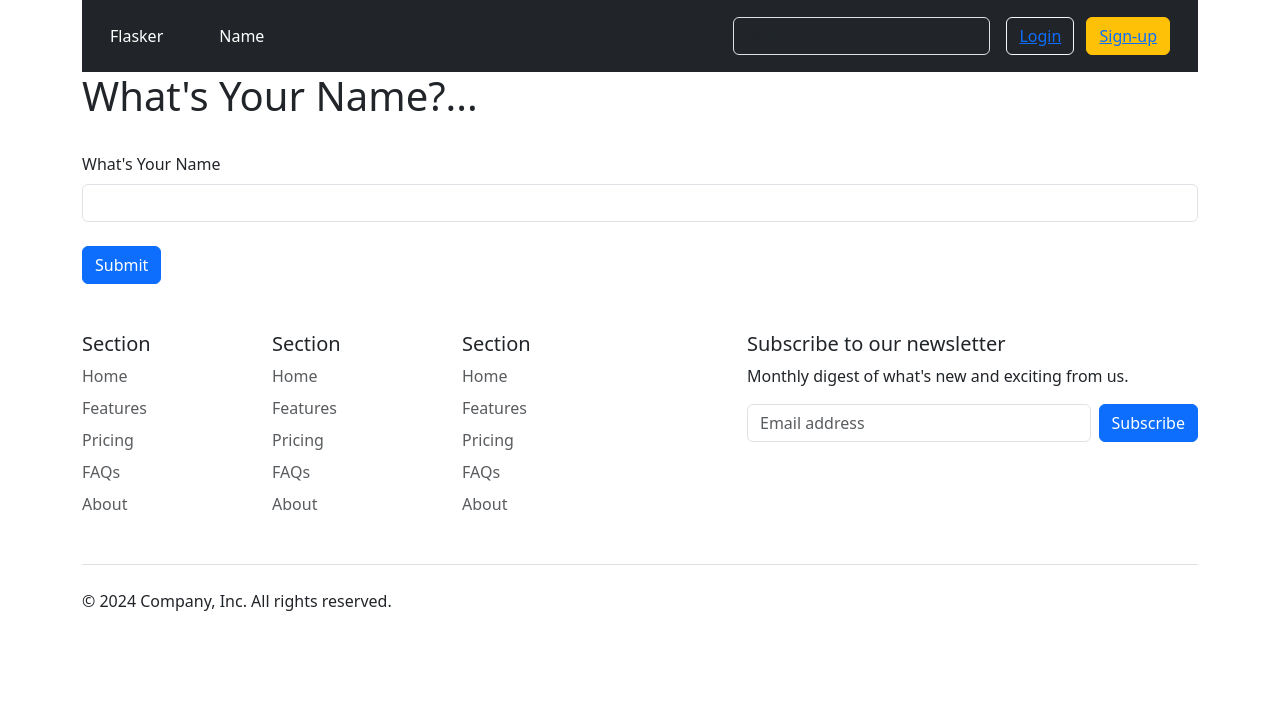
After one commit to dixonmartinez/flaskr, a Flask app: page /name in a window 1280 px wide. The commit adds this page. Shown: the top 726 px of the page. Run offline with Flask 3, Linux system fonts and the light colour scheme.

Commit message:
Update proyect style with bootstrap Add form example test flask-wtf

```diff
--- a/flaskr/__init__.py
+++ b/flaskr/__init__.py
@@ -1,6 +1,10 @@
+from . import auth
+from . import blog
+from wtforms.validators import DataRequired
+from wtforms import StringField, SubmitField
+from flask_wtf import FlaskForm
 import os
-from flask import Flask, render_template, request
-from flaskr import blog
+from flask import Flask, render_template, request, flash
 
 
 def create_app(test_config=None):
@@ -9,6 +13,7 @@ def create_app(test_config=None):
     app.config.from_mapping(
         SECRET_KEY='dev',
         DATABASE=os.path.join(app.instance_path, 'flasker.sqlite'),
+        DEBUG=True
     )
 
     if test_config is None:
@@ -39,9 +44,26 @@ def create_app(test_config=None):
     from . import db
     db.init_app(app)
 
-    from . import auth
     app.register_blueprint(auth.bp)
     app.register_blueprint(blog.bp)
     app.add_url_rule('/', endpoint='index')
 
+    @app.route('/name', methods=['GET', 'POST'])
+    def name():
+        name = None
+        form = NameForm()
+        # validate form
+        if form.validate_on_submit():
+            name = form.name.data
+            form.name.data = ''
+            flash("Form Submitted Successfull")
+        return render_template('name.html', name=name, form=form)
+
     return app
+
+# Create a form class
+
+
+class NameForm(FlaskForm):
+    name = StringField("What's Your Name", validators=[DataRequired()])
+    submit = SubmitField("Submit")
--- a/flaskr/templates/base.html
+++ b/flaskr/templates/base.html
@@ -16,127 +16,21 @@
     />
   </head>
   <body>
-    {%include 'navbar.html'%}
     <div class="container">
-      <section class="content">
-        <header>{% block header %}{% endblock %}</header>
-        {% for message in get_flashed_messages() %}
-        <div class="flash">{{message}}</div>
-        {% endfor %} {% block content %}{% endblock %}
-      </section>
+      {%include 'navbar.html'%} {% block header %}{% endblock %} {%for message
+      in get_flashed_messages()%}
+      <div class="alert alert-primary alert-dismissible fade show" role="alert">
+        {{message}}
+        <button
+          type="button"
+          class="btn-close"
+          data-bs-dismiss="alert"
+          aria-label="Close"
+        ></button>
+      </div>
+      {%endfor%} {% block content %}{% endblock %} {%include 'footer.html'%}
     </div>
 
-    <footer class="py-5">
-      <div class="row">
-        <div class="col-6 col-md-2 mb-3">
-          <h5>Section</h5>
-          <ul class="nav flex-column">
-            <li class="nav-item mb-2">
-              <a href="#" class="nav-link p-0 text-body-secondary">Home</a>
-            </li>
-            <li class="nav-item mb-2">
-              <a href="#" class="nav-link p-0 text-body-secondary">Features</a>
-            </li>
-            <li class="nav-item mb-2">
-              <a href="#" class="nav-link p-0 text-body-secondary">Pricing</a>
-            </li>
-            <li class="nav-item mb-2">
-              <a href="#" class="nav-link p-0 text-body-secondary">FAQs</a>
-            </li>
-            <li class="nav-item mb-2">
-              <a href="#" class="nav-link p-0 text-body-secondary">About</a>
-            </li>
-          </ul>
-        </div>
-
-        <div class="col-6 col-md-2 mb-3">
-          <h5>Section</h5>
-          <ul class="nav flex-column">
-            <li class="nav-item mb-2">
-              <a href="#" class="nav-link p-0 text-body-secondary">Home</a>
-            </li>
-            <li class="nav-item mb-2">
-              <a href="#" class="nav-link p-0 text-body-secondary">Features</a>
-            </li>
-            <li class="nav-item mb-2">
-              <a href="#" class="nav-link p-0 text-body-secondary">Pricing</a>
-            </li>
-            <li class="nav-item mb-2">
-              <a href="#" class="nav-link p-0 text-body-secondary">FAQs</a>
-            </li>
-            <li class="nav-item mb-2">
-              <a href="#" class="nav-link p-0 text-body-secondary">About</a>
-            </li>
-          </ul>
-        </div>
-
-        <div class="col-6 col-md-2 mb-3">
-          <h5>Section</h5>
-          <ul class="nav flex-column">
-            <li class="nav-item mb-2">
-              <a href="#" class="nav-link p-0 text-body-secondary">Home</a>
-            </li>
-            <li class="nav-item mb-2">
-              <a href="#" class="nav-link p-0 text-body-secondary">Features</a>
-            </li>
-            <li class="nav-item mb-2">
-              <a href="#" class="nav-link p-0 text-body-secondary">Pricing</a>
-            </li>
-            <li class="nav-item mb-2">
-              <a href="#" class="nav-link p-0 text-body-secondary">FAQs</a>
-            </li>
-            <li class="nav-item mb-2">
-              <a href="#" class="nav-link p-0 text-body-secondary">About</a>
-            </li>
-          </ul>
-        </div>
-
-        <div class="col-md-5 offset-md-1 mb-3">
-          <form>
-            <h5>Subscribe to our newsletter</h5>
-            <p>Monthly digest of what's new and exciting from us.</p>
-            <div class="d-flex flex-column flex-sm-row w-100 gap-2">
-              <label for="newsletter1" class="visually-hidden"
-                >Email address</label
-              >
-              <input
-                id="newsletter1"
-                type="text"
-                class="form-control"
-                placeholder="Email address"
-              />
-              <button class="btn btn-primary" type="button">Subscribe</button>
-            </div>
-          </form>
-        </div>
-      </div>
-
-      <div
-        class="d-flex flex-column flex-sm-row justify-content-between py-4 my-4 border-top"
-      >
-        <p>© 2024 Company, Inc. All rights reserved.</p>
-        <ul class="list-unstyled d-flex">
-          <li class="ms-3">
-            <a class="link-body-emphasis" href="#"
-              ><svg class="bi" width="24" height="24">
-                <use xlink:href="#twitter"></use></svg
-            ></a>
-          </li>
-          <li class="ms-3">
-            <a class="link-body-emphasis" href="#"
-              ><svg class="bi" width="24" height="24">
-                <use xlink:href="#instagram"></use></svg
-            ></a>
-          </li>
-          <li class="ms-3">
-            <a class="link-body-emphasis" href="#"
-              ><svg class="bi" width="24" height="24">
-                <use xlink:href="#facebook"></use></svg
-            ></a>
-          </li>
-        </ul>
-      </div>
-    </footer>
     <script
       src="https://cdn.jsdelivr.net/npm/bootstrap@5.3.3/dist/js/bootstrap.bundle.min.js"
       integrity="sha384-YvpcrYf0tY3lHB60NNkmXc5s9fDVZLESaAA55NDzOxhy9GkcIdslK1eN7N6jIeHz"
--- a/flaskr/templates/blog/index.html
+++ b/flaskr/templates/blog/index.html
@@ -2,7 +2,7 @@
 <h1>{% block title %}Posts{% endblock %}</h1>
 {% if g.user %}
 <a class="action" href="{{ url_for('blog.create') }}">New</a>
-{% endif %} {% endblock %} {% block contentd %} {% for post in items_on_page %}
+{% endif %} {% endblock %} {% block content %} {% for post in items_on_page %}
 <article class="post">
   <header>
     <div>
--- /dev/null
+++ b/flaskr/templates/footer.html
@@ -0,0 +1,109 @@
+<footer class="py-5">
+  <div class="row">
+    <div class="col-6 col-md-2 mb-3">
+      <h5>Section</h5>
+      <ul class="nav flex-column">
+        <li class="nav-item mb-2">
+          <a href="#" class="nav-link p-0 text-body-secondary">Home</a>
+        </li>
+        <li class="nav-item mb-2">
+          <a href="#" class="nav-link p-0 text-body-secondary">Features</a>
+        </li>
+        <li class="nav-item mb-2">
+          <a href="#" class="nav-link p-0 text-body-secondary">Pricing</a>
+        </li>
+        <li class="nav-item mb-2">
+          <a href="#" class="nav-link p-0 text-body-secondary">FAQs</a>
+        </li>
+        <li class="nav-item mb-2">
+          <a href="#" class="nav-link p-0 text-body-secondary">About</a>
+        </li>
+      </ul>
+    </div>
+
+    <div class="col-6 col-md-2 mb-3">
+      <h5>Section</h5>
+      <ul class="nav flex-column">
+        <li class="nav-item mb-2">
+          <a href="#" class="nav-link p-0 text-body-secondary">Home</a>
+        </li>
+        <li class="nav-item mb-2">
+          <a href="#" class="nav-link p-0 text-body-secondary">Features</a>
+        </li>
+        <li class="nav-item mb-2">
+          <a href="#" class="nav-link p-0 text-body-secondary">Pricing</a>
+        </li>
+        <li class="nav-item mb-2">
+          <a href="#" class="nav-link p-0 text-body-secondary">FAQs</a>
+        </li>
+        <li class="nav-item mb-2">
+          <a href="#" class="nav-link p-0 text-body-secondary">About</a>
+        </li>
+      </ul>
+    </div>
+
+    <div class="col-6 col-md-2 mb-3">
+      <h5>Section</h5>
+      <ul class="nav flex-column">
+        <li class="nav-item mb-2">
+          <a href="#" class="nav-link p-0 text-body-secondary">Home</a>
+        </li>
+        <li class="nav-item mb-2">
+          <a href="#" class="nav-link p-0 text-body-secondary">Features</a>
+        </li>
+        <li class="nav-item mb-2">
+          <a href="#" class="nav-link p-0 text-body-secondary">Pricing</a>
+        </li>
+        <li class="nav-item mb-2">
+          <a href="#" class="nav-link p-0 text-body-secondary">FAQs</a>
+        </li>
+        <li class="nav-item mb-2">
+          <a href="#" class="nav-link p-0 text-body-secondary">About</a>
+        </li>
+      </ul>
+    </div>
+
+    <div class="col-md-5 offset-md-1 mb-3">
+      <form>
+        <h5>Subscribe to our newsletter</h5>
+        <p>Monthly digest of what's new and exciting from us.</p>
+        <div class="d-flex flex-column flex-sm-row w-100 gap-2">
+          <label for="newsletter1" class="visually-hidden">Email address</label>
+          <input
+            id="newsletter1"
+            type="text"
+            class="form-control"
+            placeholder="Email address"
+          />
+          <button class="btn btn-primary" type="button">Subscribe</button>
+        </div>
+      </form>
+    </div>
+  </div>
+
+  <div
+    class="d-flex flex-column flex-sm-row justify-content-between py-4 my-4 border-top"
+  >
+    <p>© 2024 Company, Inc. All rights reserved.</p>
+    <ul class="list-unstyled d-flex">
+      <li class="ms-3">
+        <a class="link-body-emphasis" href="#"
+          ><svg class="bi" width="24" height="24">
+            <use xlink:href="#twitter"></use></svg
+        ></a>
+      </li>
+      <li class="ms-3">
+        <a class="link-body-emphasis" href="#"
+          ><svg class="bi" width="24" height="24">
+            <use xlink:href="#instagram"></use></svg
+        ></a>
+      </li>
+      <li class="ms-3">
+        <a class="link-body-emphasis" href="#"
+          ><svg class="bi" width="24" height="24">
+            <use xlink:href="#facebook"></use></svg
+        ></a>
+      </li>
+    </ul>
+  </div>
+</footer>
--- /dev/null
+++ b/flaskr/templates/name.html
@@ -0,0 +1,12 @@
+{% extends 'base.html' %} {% block content %} {%if name%}
+<h1>Hello {{name}}!!</h1>
+{%else%}
+<h1>What's Your Name?...</h1>
+<br />
+<form method="post">
+  {{form.hidden_tag()}} {{form.name.label(class="form-label")}}
+  {{form.name(class="form-control")}}
+  <br />
+  {{form.submit(class="btn btn-primary")}}
+</form>
+{%endif%} {% endblock %}
--- a/flaskr/templates/navbar.html
+++ b/flaskr/templates/navbar.html
@@ -22,11 +22,11 @@
       <ul
         class="nav col-12 col-lg-auto me-lg-auto mb-2 justify-content-center mb-md-0"
       >
-        <li><a href="#" class="nav-link px-2 text-secondary">Home</a></li>
-        <li><a href="#" class="nav-link px-2 text-white">Features</a></li>
-        <li><a href="#" class="nav-link px-2 text-white">Pricing</a></li>
-        <li><a href="#" class="nav-link px-2 text-white">FAQs</a></li>
-        <li><a href="#" class="nav-link px-2 text-white">About</a></li>
+        <li>
+          <a href="{{url_for('name')}}" class="nav-link px-2 text-white"
+            >Name</a
+          >
+        </li>
       </ul>
 
       <form class="col-12 col-lg-auto mb-3 mb-lg-0 me-lg-3" role="search">
@@ -61,6 +61,3 @@
     </div>
   </div>
 </header>
-<nav>
-  <ul></ul>
-</nav>
```
